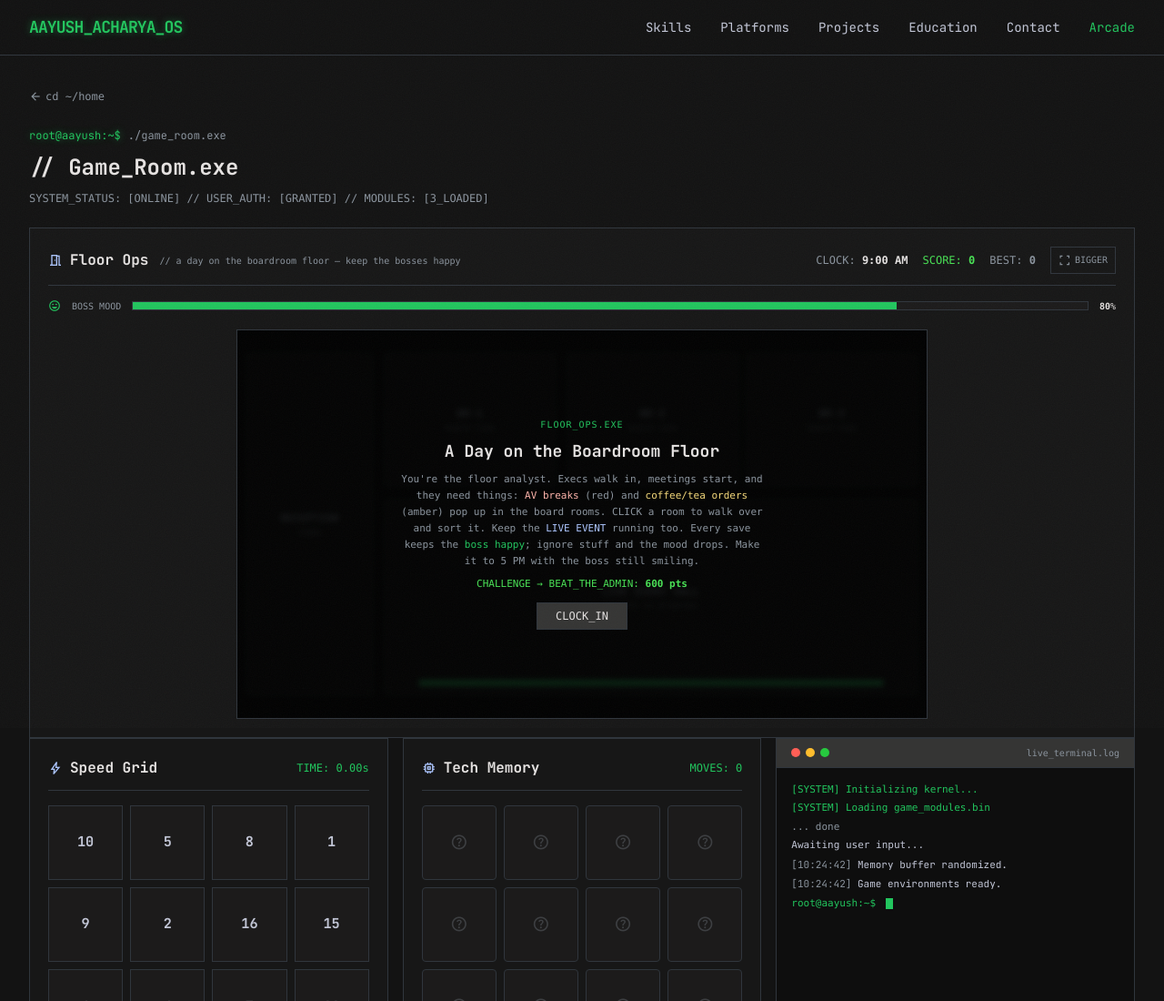
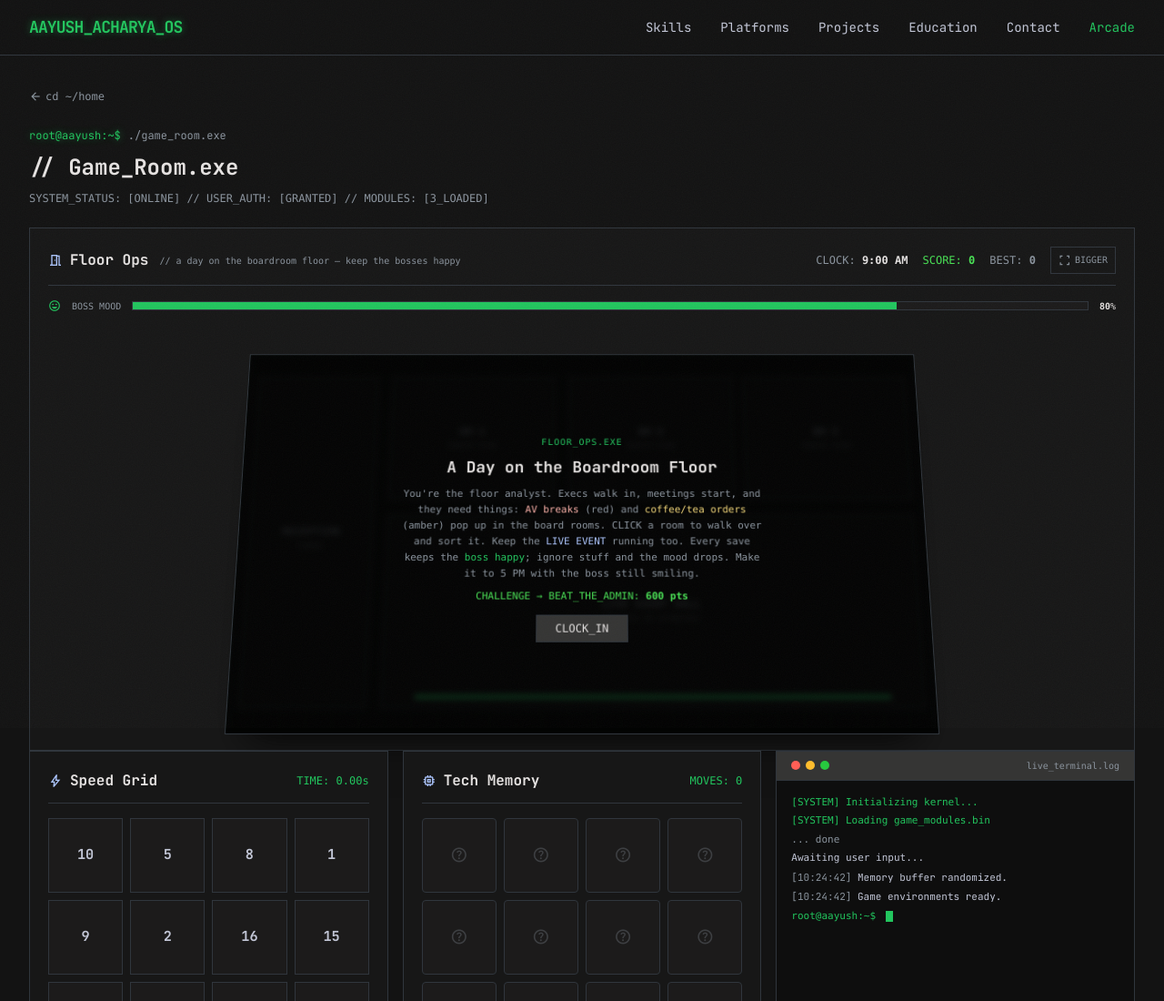
Before and after one commit to hi-its-aayush/aayush, a plain HTML site: page arcade.html in a window 1280 px wide. Shown: the top 1100 px of the page at 91% size. Drawn offline with nearby package versions, Linux system fonts and the light colour scheme.

Commit message:
Update on game layout

```diff
--- a/css/style.css
+++ b/css/style.css
@@ -400,7 +400,7 @@ body::after {
   position: relative;
   width: 100%;
   max-width: 760px;
-  margin: 0 auto;
+  margin: 14px auto 0;
   aspect-ratio: 16 / 9;
   background:
     linear-gradient(rgba(34,197,94,0.025) 1px, transparent 1px) 0 0 / 100% 28px,
@@ -409,6 +409,14 @@ body::after {
   border: 1px solid var(--border-subtle, #30363D);
   overflow: hidden;
   user-select: none;
+  /* subtle elevation — tilts the whole floor back like a tabletop diorama */
+  transform: perspective(1100px) rotateX(11deg);
+  transform-origin: center 55%;
+  box-shadow: 0 28px 40px -22px rgba(0,0,0,0.75);
+}
+/* gentler tilt on small screens so far rooms stay readable */
+@media (max-width: 640px) {
+  .floor-stage { transform: perspective(900px) rotateX(7deg); }
 }
 
 /* generic room box (positioned inline by JS via %) */
@@ -633,6 +641,7 @@ body::after {
   max-width: min(98vw, calc((100dvh - 150px) * 16 / 9));
   width: 100%;
   flex: 0 0 auto;
+  transform: perspective(1400px) rotateX(6deg);   /* flatter when playing big */
 }
 .fo-fullscreen-btn {
   display: inline-flex; align-items: center; gap: 4px;
--- a/js/script.js
+++ b/js/script.js
@@ -722,7 +722,7 @@ initScrollReveals();
     'Caps Lock crisis in the board pack', 'Zoom and Teams open, fighting to the death',
   ];
   const HOSP_REQUESTS = [
-    'Flat white for the CFO', 'Table needs a tea refresh',
+    'Flat white for the CEO', 'Boiling water, extra hot... like their personality',
     'Oat milk emergency \u2014 stat', 'Biscuits ran out mid-meeting',
     'Decaf, but make it look like real coffee', 'Pot of English Breakfast for table 3',
     'Iced latte, in this weather', 'Sparkling water, somehow room temp',
```
